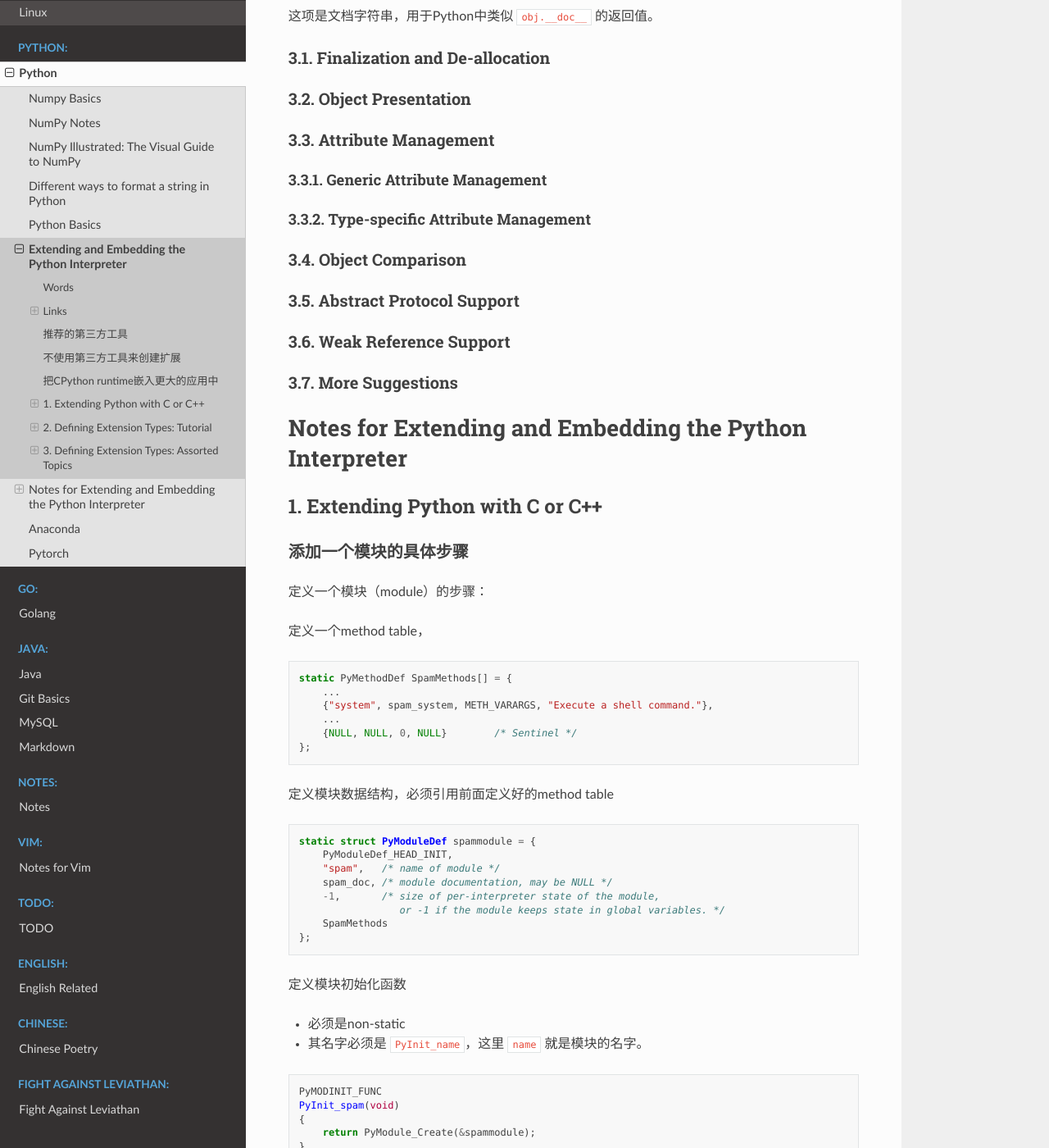
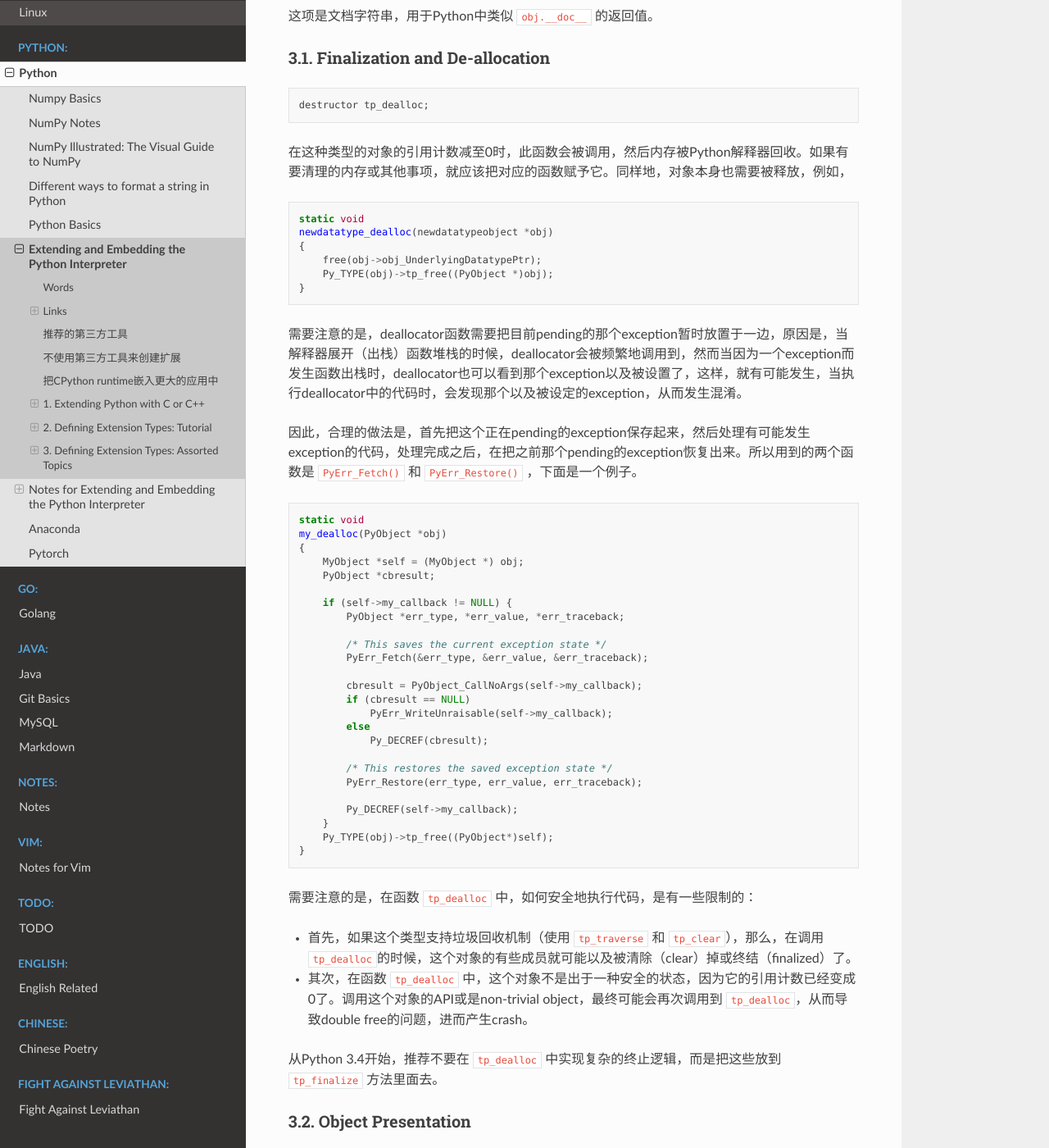
Before and after one commit to Pyrad/pyradnotes, a Sphinx documentation site: the page built from source/Python/ExtendingAndEmbeddingThePythonInterpreter.md, in a window 1280 px wide and 1400 px high, scrolled down 54742 px. Shown: the whole window at 82% size. Built offline with Sphinx 7.4.7 and the Read the Docs theme 2.0.0, drawn with Linux system fonts in a browser that asks for light colours; a script that is not in the unit is left out.

Commit message:
Python EEPI Finished section 3.1

````diff
--- a/source/Python/ExtendingAndEmbeddingThePythonInterpreter.md
+++ b/source/Python/ExtendingAndEmbeddingThePythonInterpreter.md
@@ -2423,11 +2423,70 @@ const char *tp_doc;
 
 这项是文档字符串，用于Python中类似 `obj.__doc__` 的返回值。
 
-
-
-
-
 ### 3.1. Finalization and De-allocation
+
+```cpp
+destructor tp_dealloc;
+```
+
+在这种类型的对象的引用计数减至0时，此函数会被调用，然后内存被Python解释器回收。如果有要清理的内存或其他事项，就应该把对应的函数赋予它。同样地，对象本身也需要被释放，例如，
+
+```cpp
+static void
+newdatatype_dealloc(newdatatypeobject *obj)
+{
+    free(obj->obj_UnderlyingDatatypePtr);
+    Py_TYPE(obj)->tp_free((PyObject *)obj);
+}
+```
+
+需要注意的是，deallocator函数需要把目前pending的那个exception暂时放置于一边，原因是，当解释器展开（出栈）函数堆栈的时候，deallocator会被频繁地调用到，然而当因为一个exception而发生函数出栈时，deallocator也可以看到那个exception以及被设置了，这样，就有可能发生，当执行deallocator中的代码时，会发现那个以及被设定的exception，从而发生混淆。
+
+因此，合理的做法是，首先把这个正在pending的exception保存起来，然后处理有可能发生exception的代码，处理完成之后，在把之前那个pending的exception恢复出来。所以用到的两个函数是 `PyErr_Fetch()` 和 `PyErr_Restore()` ，下面是一个例子。
+
+```cpp
+static void
+my_dealloc(PyObject *obj)
+{
+    MyObject *self = (MyObject *) obj;
+    PyObject *cbresult;
+
+    if (self->my_callback != NULL) {
+        PyObject *err_type, *err_value, *err_traceback;
+
+        /* This saves the current exception state */
+        PyErr_Fetch(&err_type, &err_value, &err_traceback);
+
+        cbresult = PyObject_CallNoArgs(self->my_callback);
+        if (cbresult == NULL)
+            PyErr_WriteUnraisable(self->my_callback);
+        else
+            Py_DECREF(cbresult);
+
+        /* This restores the saved exception state */
+        PyErr_Restore(err_type, err_value, err_traceback);
+
+        Py_DECREF(self->my_callback);
+    }
+    Py_TYPE(obj)->tp_free((PyObject*)self);
+}
+```
+
+
+需要注意的是，在函数 `tp_dealloc` 中，如何安全地执行代码，是有一些限制的：
+
+- 首先，如果这个类型支持垃圾回收机制（使用 `tp_traverse` 和 `tp_clear`），那么，在调用 `tp_dealloc`的时候，这个对象的有些成员就可能以及被清除（clear）掉或终结（finalized）了。
+- 其次，在函数 `tp_dealloc` 中，这个对象不是出于一种安全的状态，因为它的引用计数已经变成0了。调用这个对象的API或是non-trivial object，最终可能会再次调用到 `tp_dealloc`，从而导致double free的问题，进而产生crash。
+
+从Python 3.4开始，推荐不要在 `tp_dealloc` 中实现复杂的终止逻辑，而是把这些放到 `tp_finalize` 方法里面去。
+
+
+
+
+
+
+
+
 
 ### 3.2. Object Presentation
 
````
